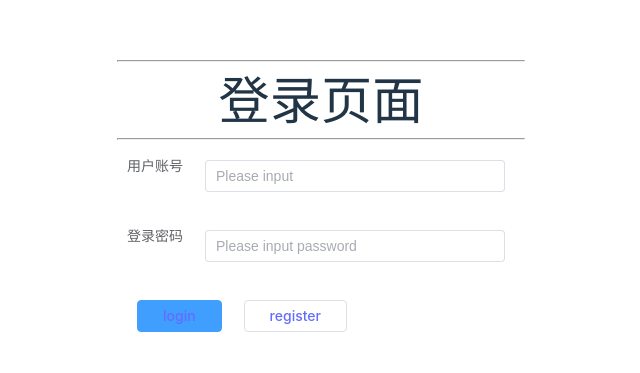
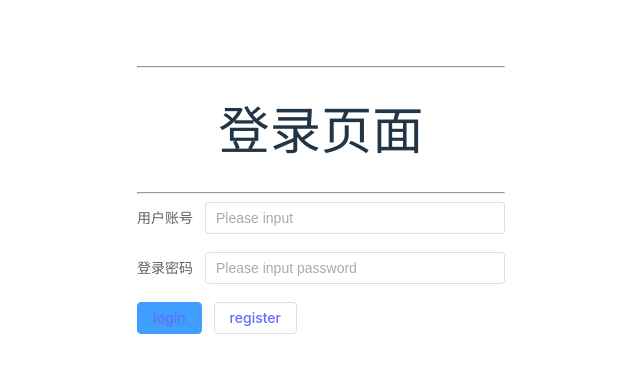
Before and after one commit to Kaed3mi/Eiga, a Vue app in the folder eiga_frontend/front/: page / in a window 1280 px wide. Shown: the part 195-568 px from the top of the page, without its empty margins (319-959 px from the left). Built offline with nearby package versions, Linux system fonts and the light colour scheme.

Commit message:
add front page

```diff
--- a/eiga_frontend/front/src/views/Login.vue
+++ b/eiga_frontend/front/src/views/Login.vue
@@ -51,7 +51,7 @@
             window.location.href = "/index"
           }
         }).catch(error => {
-          console.log('请求错误！error=', error)
+          console.log('请求错误!error=', error)
         })
       },
     }
@@ -60,9 +60,6 @@
 
 
   <style scoped>
-  * {
-    margin: 10px;
-  }
   .inputBar {
     width: 300px;
   }
--- a/eiga_frontend/front/src/views/Register.vue
+++ b/eiga_frontend/front/src/views/Register.vue
@@ -63,9 +63,6 @@
   </script>
 
   <style scoped>
-  * {
-    margin: 10px;
-  }
   .inputBar {
     width: 300px;
   }
```
Also changed, not shown: 1 other file (tests, documents, lock files or other folders).
